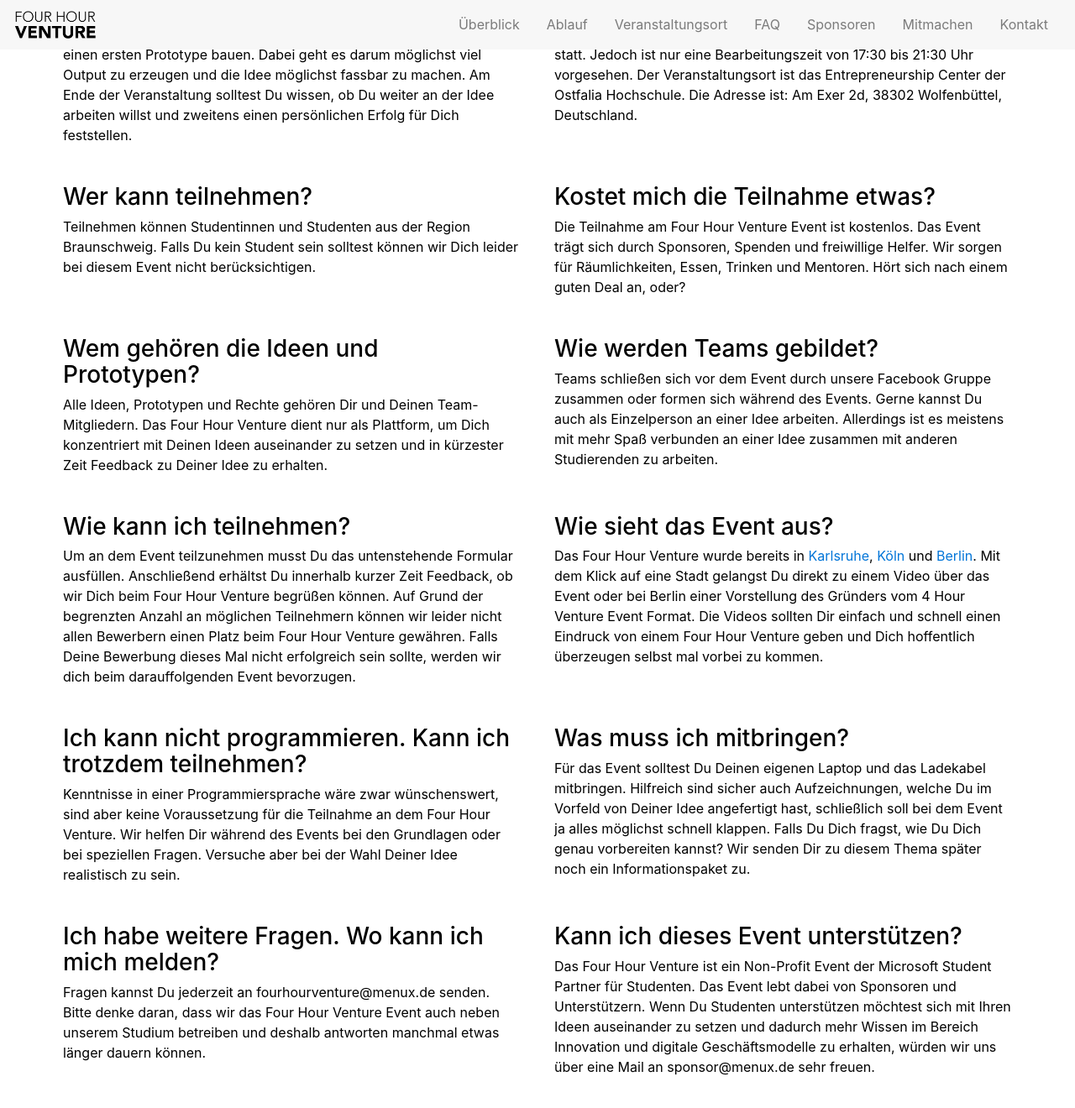
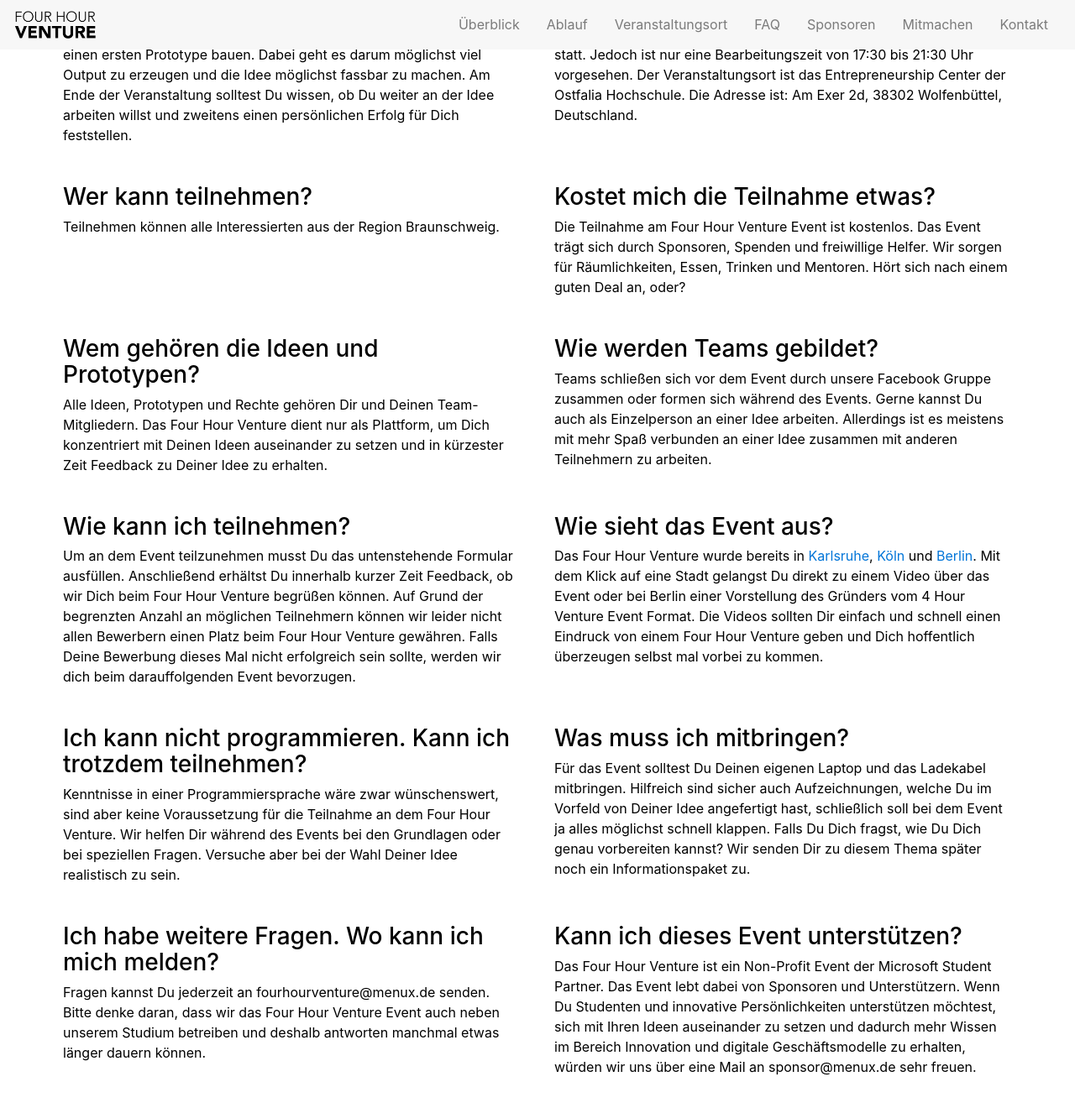
Before and after one commit to Menux/4-Hour-Venture, a Jekyll site: the page built from index.html, in a window 1280 px wide and 1400 px high, scrolled down 3743 px. Shown: the top 1320 px of the window at 84% size. Built offline with Jekyll 4.4.1, drawn with Linux system fonts in a browser that asks for light colours; nearby versions of some CDN libraries; a style sheet for code colours, icons or effects is not loaded; some of the changed text lies outside the part shown.

Commit message:
Change texts

```diff
--- a/index.html
+++ b/index.html
@@ -5,7 +5,7 @@ layout: default
     <div class="container">
         <div id="start-into">
             <img src="{{site.baseurl}}/assets/images/logo.png" width="100%" />
-            <h3><strong>Das Rapid Prototyping Event für Studierende.</strong></h3>
+            <h3><strong>Das Rapid Prototyping Event in der Region Braunschweig.</strong></h3>
             <p>4.April 2017 @ Entrepreneurship Center / Ostfalia Hochschule Wolfenbüttel.</p>
             <div id="countdown"></div>
 
@@ -25,7 +25,7 @@ layout: default
         <div class="col-md-6">
             <h2>Was ist das Four Hour Venture?</h2>
             <p>
-                Das Four Hour Venture ist ein kostenloses Event für Studierende,
+                Das Four Hour Venture ist ein kostenloses Event,
                 um internet- oder informationsbasierte Geschäftsmodelle schnell zu ausprobieren
                 und erste Prototypen zu bauen. Man kann das Four Hour Venture Event
                 auch als Startup Weekend auf Steroiden bezeichnen. Seit 2010 wird dieses Event
@@ -281,8 +281,7 @@ layout: default
         <div class="col-md-6">
             <h3>Wer kann teilnehmen?</h3>
             <p>
-              Teilnehmen können Studentinnen und Studenten aus der Region Braunschweig. Falls Du kein
-              Student sein solltest können wir Dich leider bei diesem Event nicht berücksichtigen.
+              Teilnehmen können alle Interessierten aus der Region Braunschweig.
             </p>
         </div>
         <div class="col-md-6">
@@ -310,7 +309,7 @@ layout: default
                 Teams schließen sich vor dem Event durch unsere Facebook Gruppe zusammen oder
                 formen sich während des Events. Gerne kannst Du auch als Einzelperson an
                 einer Idee arbeiten. Allerdings ist es meistens mit mehr Spaß verbunden an
-                einer Idee zusammen mit anderen Studierenden zu arbeiten.
+                einer Idee zusammen mit anderen Teilnehmern zu arbeiten.
             </p>
         </div>
     </div>
@@ -373,12 +372,12 @@ layout: default
         <div class="col-md-6">
             <h3>Kann ich dieses Event unterstützen?</h3>
             <p>
-                Das Four Hour Venture ist ein Non-Profit Event der Microsoft Student Partner
-                für Studenten. Das Event lebt dabei von Sponsoren und Unterstützern.
-                Wenn Du Studenten unterstützen möchtest sich mit Ihren Ideen auseinander
-                zu setzen und dadurch mehr Wissen im Bereich Innovation und digitale
-                Geschäftsmodelle zu erhalten, würden wir uns über eine Mail an sponsor@menux.de
-                sehr freuen.
+                Das Four Hour Venture ist ein Non-Profit Event der Microsoft Student Partner.
+                Das Event lebt dabei von Sponsoren und Unterstützern.
+                Wenn Du Studenten und innovative Persönlichkeiten unterstützen möchtest,
+                sich mit Ihren Ideen auseinander zu setzen und dadurch mehr Wissen im Bereich
+                Innovation und digitale Geschäftsmodelle zu erhalten, würden wir uns über
+                eine Mail an sponsor@menux.de sehr freuen.
         </div>
     </div>
 </div>
```
